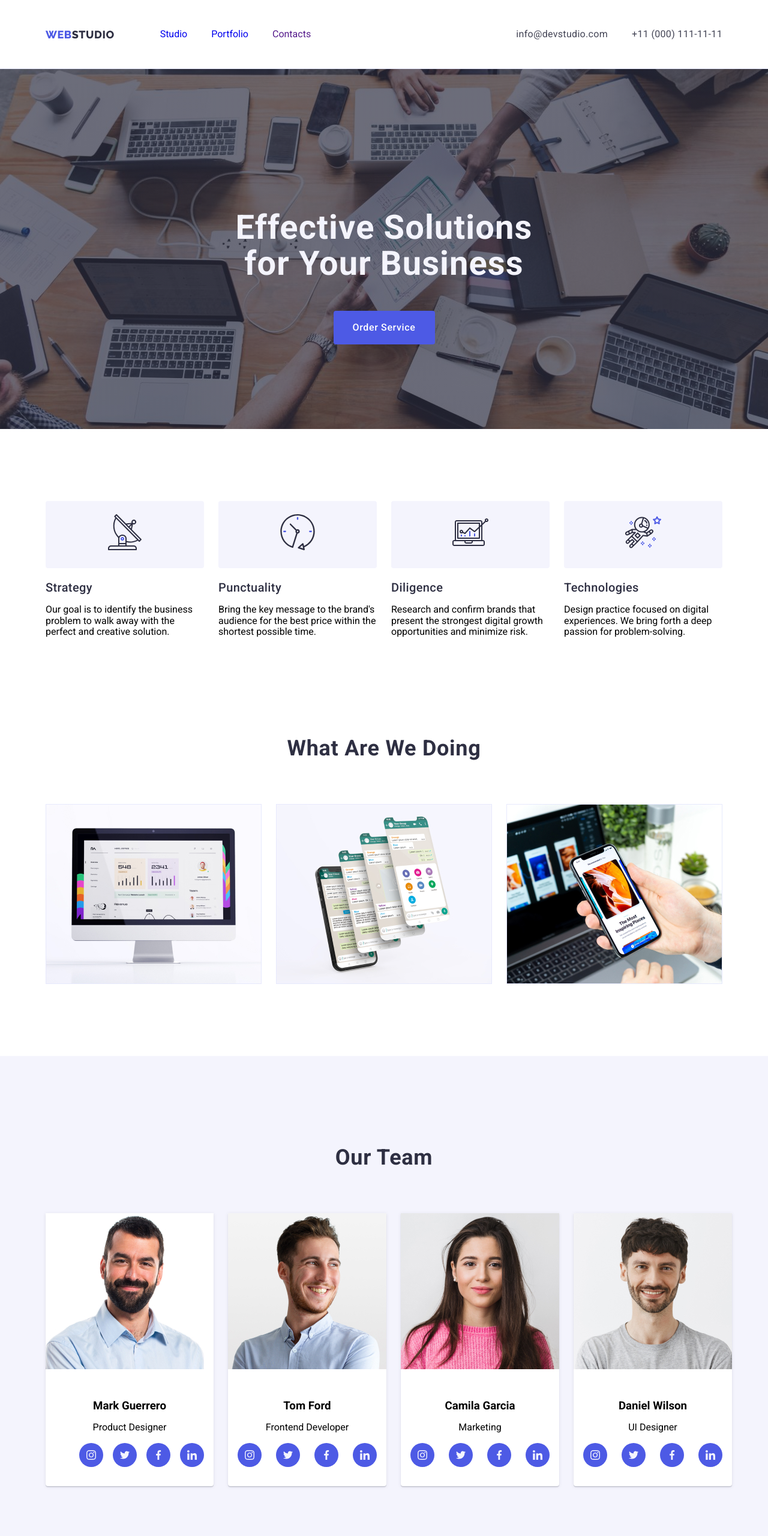
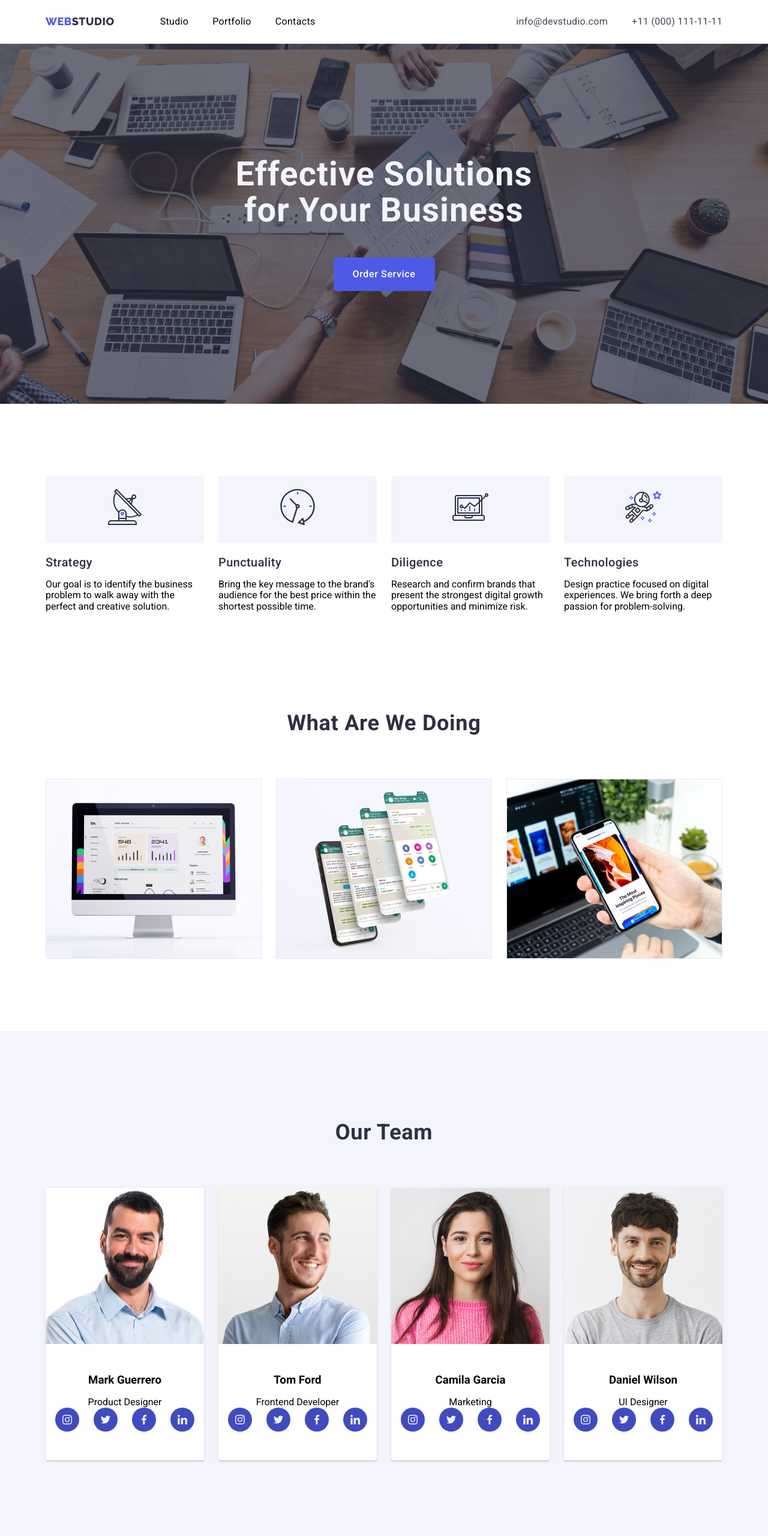
Before and after one commit to Gdanov777/goit-hw-4, a plain HTML site: page index.html in a window 1280 px wide. Shown: the top 2560 px of the page at 60% size. Drawn offline with nearby package versions, Linux system fonts and the light colour scheme.

Commit message:
Update styles.css

```diff
--- a/css/styles.css
+++ b/css/styles.css
@@ -1,5 +1,22 @@
+body {
+  font-family: 'Roboto', sans-serif, system-ui, 'Segoe UI', Helvetica, Arial,
+    sans-serif, 'Apple Color Emoji', 'Segoe UI Emoji';
+  background-color: #ffffff;
+  margin: 0;
+  display: block;
+}
+
 :root {
   --brand-color: #2e2f42;
+  --bg-hero-gradient: linear-gradient(
+    rgba(46, 47, 66, 0.7),
+    rgba(46, 47, 66, 0.7)
+  );
+}
+
+*::after,
+*::before {
+  box-sizing: border-box;
 }
 
 .visually-hidden {
@@ -16,22 +33,23 @@
   overflow: hidden;
 }
 
-*::before,
-*::after {
-  box-sizing: inherit;
+ul {
+  margin: 0;
+  padding-left: 0;
 }
 
-*::after,
-*::before {
-  box-sizing: border-box;
+img {
+  display: block;
+  width: 100%;
+  height: auto;
+}
+
+button {
+  cursor: pointer;
 }
 
 svg:not(:root) {
   overflow: hidden;
-}
-
-a:-webkit-any-link {
-  cursor: pointer;
 }
 
 html {
@@ -40,32 +58,26 @@ html {
   -webkit-text-size-adjust: 100%;
 }
 
-body {
-  font-family: 'Roboto', sans-serif, system-ui, 'Segoe UI', Helvetica, Arial,
-    sans-serif, 'Apple Color Emoji', 'Segoe UI Emoji';
-  background-color: #ffffff;
-  margin: 0;
-  display: block;
-}
-
-img {
-  display: block;
-}
-
 li {
   margin-right: 0;
 }
 
 .link {
+  font-style: normal;
   text-decoration: none;
-  display: block;
+  font-size: 16px;
+  line-height: 1.5;
+  letter-spacing: 0.02em;
+  color: currentColor;
 }
 
 .link:hover,
 .link:focus {
   color: #404bbf;
-  box-shadow: 0px 1px 6px rgba(46, 47, 66, 0,08),0px 1px 1px rgba(46, 47, 66, 0.16), 0px 2px 1px rgba(46, 47, 66, 0.08);
-  box-shadow: 0px 1px 6px rgba(46, 47, 66, 0,08),0px 1px 1px rgba(46, 47, 66, 0.16), 0px 2px 1px rgba(46, 47, 66, 0.08);
+  box-shadow: 0px 1px 6px rgba(46, 47, 66, 0, 08),
+    0px 1px 1px rgba(46, 47, 66, 0.16), 0px 2px 1px rgba(46, 47, 66, 0.08);
+  box-shadow: 0px 1px 6px rgba(46, 47, 66, 0, 08),
+    0px 1px 1px rgba(46, 47, 66, 0.16), 0px 2px 1px rgba(46, 47, 66, 0.08);
 }
 
 .link-logo {
@@ -107,6 +119,14 @@ li {
 
 .link-photo-portfolio {
   text-decoration: none;
+}
+
+.container {
+  width: 1158px;
+  height: auto;
+  margin: 0 auto;
+ padding-left: 15px;
+ padding-right: 15px;
 }
 
 /* Header */
@@ -254,19 +274,19 @@ li {
   border-radius: 0px 0px 4px 4px;
 }
 
-.social-media{
+.social-media {
   display: flex;
   gap: 24px;
 }
 
-.social-media-item{
+.social-media-item {
   display: block;
   justify-content: center;
   align-items: center;
   gap: 24px;
 }
 
-  .social-media-link{
+.social-media-link {
   display: flex;
   justify-content: center;
   align-items: center;
@@ -277,7 +297,6 @@ li {
   margin-bottom: 32px;
   background-color: #404bbf;
 }
-
 
 .project-card-set {
   width: calc((100% - 48px) / 3);
@@ -359,11 +378,7 @@ li {
   margin-bottom: 8px;
 }
 
-.container {
-  width: 1158px;
-  margin: 0 auto;
-  padding: 0 15px;
-}
+
 
 .main-title-bg {
   padding: 188px 0;
@@ -373,13 +388,12 @@ li {
     ),
     url('../images/office.jpg');
   background-color: var(--brand-color);
+  text-align: center;
   background-repeat: no-repeat;
   background-position: center;
   background-size: cover;
   max-width: 1440px;
-  height: 600px;
-  margin-left: auto;
-  margin-right: auto;
+  margin: 0 auto;
 }
 
 .main-title {
@@ -389,9 +403,9 @@ li {
   text-align: center;
   letter-spacing: 0.02em;
   color: #f4f4fd;
-  margin-left: auto;
-  margin-right: auto;
-  margin-bottom: 48px;
+  white-space: normal;
+  display: block;
+  margin: 0px auto 48px;
 }
 
 /* Button */
@@ -416,13 +430,16 @@ li {
 .filters-btn:focus {
   color: #ffffff;
   border: 1px solid transparent;
-  box-shadow:  0px 3px 1px rgba(0, 0, 0, 0.1), 0px 2px 1px rgba(0, 0, 0, 0.08),0px 2px 2px rgba(0, 0, 0, 0.12);
 
 }
 
 .filters-btn:hover,
 .filters-btn:focus {
   background-color: #404bbf;
+  box-shadow: 0px 3px 1px rgba(0, 0, 0, 0.1),
+  0px 2px 1px rgba(0, 0, 0, 0.08),
+  0px 2px 2px rgba(0, 0, 0, 0.12);
+border-color: var(--action-color);
 }
 
 .button-main-title {
@@ -478,7 +495,6 @@ li {
   border-radius: 0px;
 }
 
-
 .customers {
   font-size: 36px;
   line-height: 1,1;
@@ -489,8 +505,10 @@ li {
 
 .customers-list {
   display: flex;
-  justify-content: center;
+  flex-wrap: wrap;
+  justify-content: space-between;
   gap: 24px;
+  row-gap: 48px;
 }
 
 .customers-item {
@@ -515,12 +533,10 @@ li {
   color: #8e8f99;
 }
 
-.icon-customers :focus{
+.icon-customers :focus {
   border-color: #404bbf;
   color: #404bbf;
 }
-
-
 
 .customers-icon {
   width: 104px;
@@ -536,7 +552,6 @@ li {
 /* footer */
 
 .footer-bg {
-
   padding: 100px 0;
   background-color: var(--brand-color);
 }
@@ -551,13 +566,13 @@ li {
   margin-top: 18px;
 }
 
-.footer-conteiner{
+.footer-conteiner {
   margin-right: 120px;
-
 }
 
-.footer-section{
+.footer-section {
   display: flex;
+  gap: 120px;
   align-items: baseline;
 }
 
@@ -569,23 +584,25 @@ li {
   padding: 96px 0 120px;
 }
 
-.footer-links{
+.footer-links {
+}
 
+.list-social-media {
+  display: flex;
+  gap: 24px;
 
 }
-.list-social-media{
+
+.social-media-item {
   display: flex;
- gap: 16px;
- justify-content: center;
+  width: 40px;
+  height: 40px;
+  background-color: rgba(255, 255, 255, 0.1);
+  border-radius: 50%;
 }
 
-.social-media-item{
-  width: 40px;
-  height: 40px;
-}
-
-.soc-media{
-  font-family: "Roboto";
+.soc-media {
+  font-family: 'Roboto';
   font-weight: 500;
   font-size: 16px;
   line-height: 1.5;
@@ -594,37 +611,37 @@ li {
   margin-bottom: 16px;
 }
 
-.social-media-link{
+.social-media-link {
   width: 100%;
   height: 100%;
- background-color: #4d5ae5;
   border-radius: 50%;
   display: flex;
   align-items: center;
   justify-content: center;
 }
+
 .social-media-link :hover,
-.social-media-link :focus{
+.social-media-link :focus {
   background-color: #31d0aa;
   background-color: #31d0aa;
 }
 
-.footer-ikon{
+.footer-ikon {
   width: 24px;
-fill:  #f4f4fd;
+  height: 24px;
+  fill: #f4f4fd;
 }
-.svg{
-  fill:  #f4f4fd;
+.svg {
+  fill: #f4f4fd;
 }
 
-.customers-file{
+.customers-file {
   padding-top: 120px;
   padding-bottom: 120px;
 }
 
-
 .social-media-link :hover,
-.social-media-link :focus{
+.social-media-link :focus {
   background-color: #31d0aa;
   border-radius: 50%;
 }
```
Lines whose indentation alone changed are shown as unchanged.
